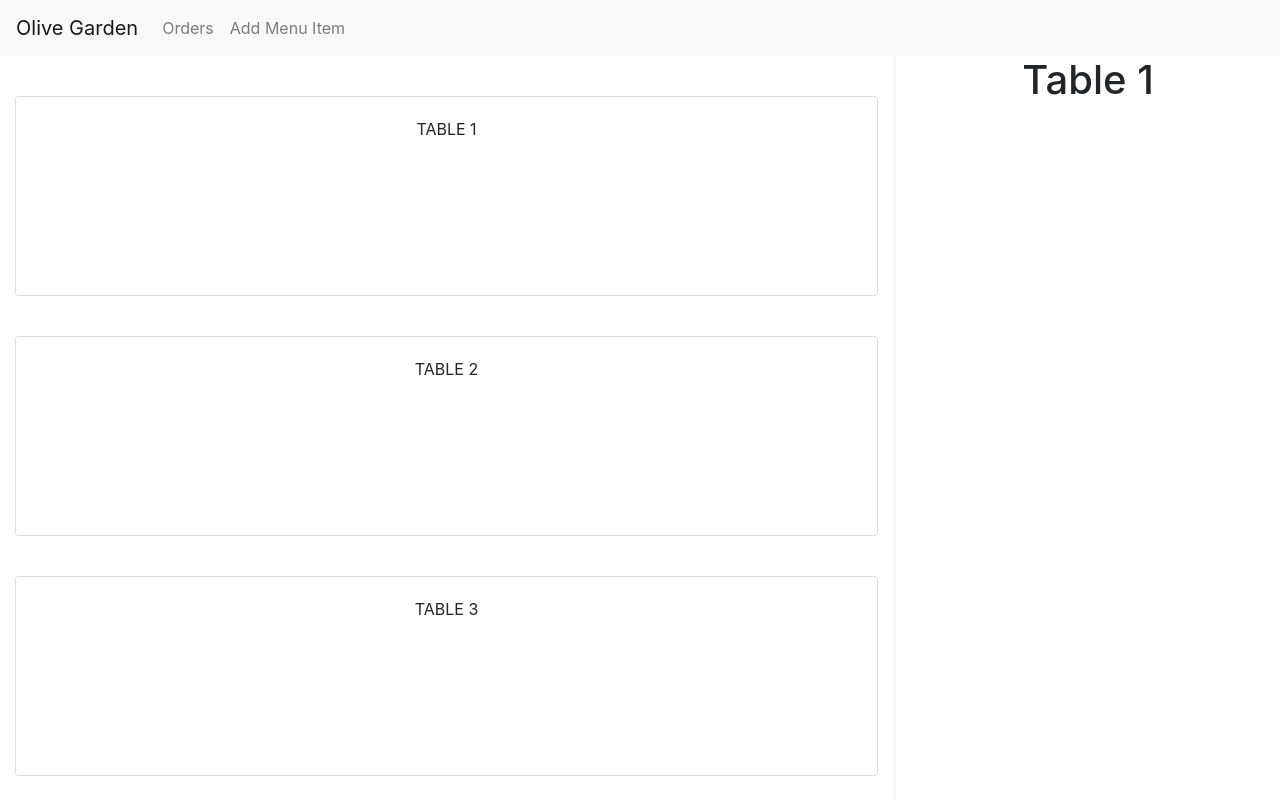
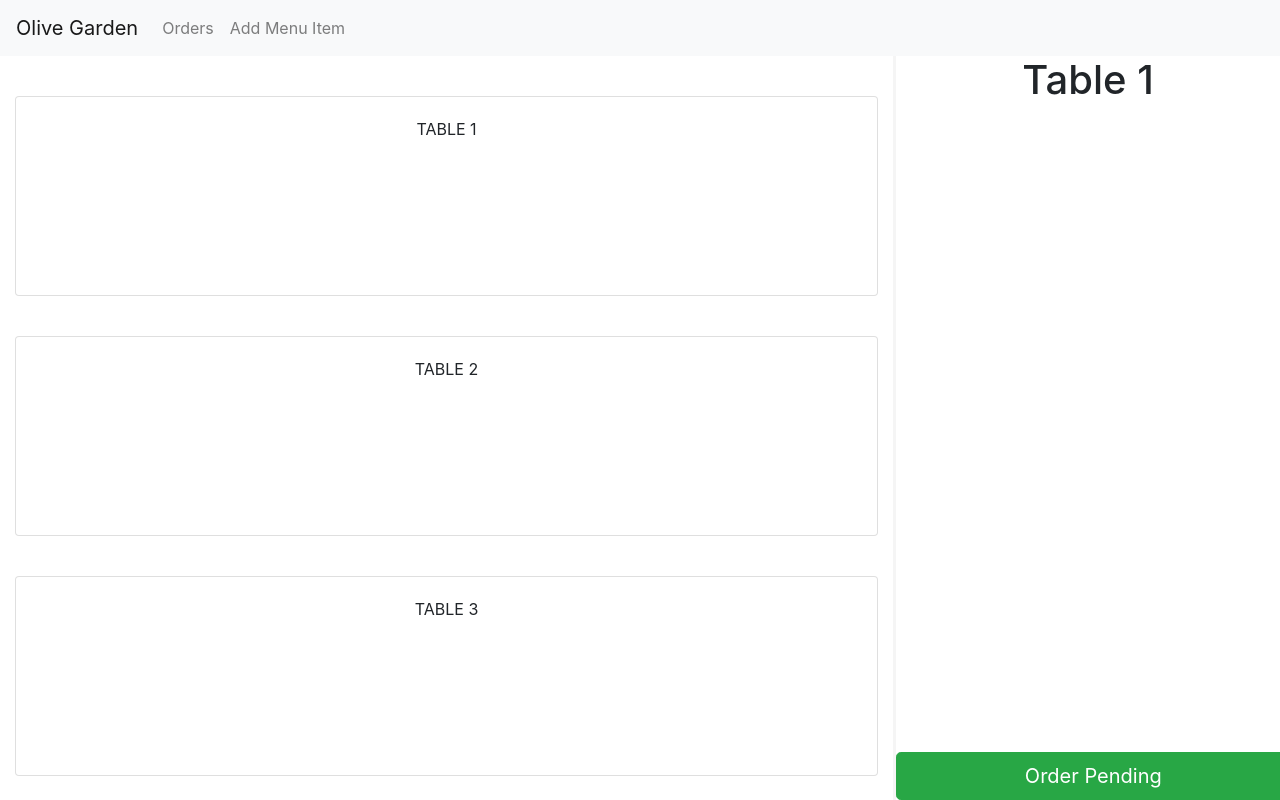
Before and after one commit to bulanov416/hackgt-2020, a React (Create React App) app in the folder restaurant/: page / in a window 1280 px wide. Built offline with nearby package versions, Linux system fonts and the light colour scheme.

Commit message:
order status update button functionality added

```diff
--- a/restaurant/src/pages/ActiveOrders.js
+++ b/restaurant/src/pages/ActiveOrders.js
@@ -4,10 +4,11 @@ import '../static/css/ActiveOrders.css';
 
 import Row from 'react-bootstrap/Row';
 import Col from 'react-bootstrap/Col';
-import ListGroup from 'react-bootstrap/ListGroup';
 import Card from "react-bootstrap/Card";
 import Container from "react-bootstrap/Container";
 import loading from "../static/assets/loading_gif.gif";
+import Navbar from 'react-bootstrap/Navbar';
+import Button from 'react-bootstrap/Button';
 
 import OrderItem from "../components/OrderItem";
 
@@ -20,7 +21,7 @@ function ActiveOrders(props) {
 
     const [ currentTable, setCurrentTable ] = useState(1);
     const [ orders, setOrders ] = useState([]);
-    const [ status, setStatus ] = useState("orderPending");
+    const [ status, setStatus ] = useState("Order Pending");
 
     const tableHandler = (tableNum) => {
         setCurrentTable(tableNum);
@@ -99,12 +100,42 @@ function ActiveOrders(props) {
                         <h1 style={{"width":"100%"}}>Table {currentTable}</h1>
                         <Container style={{'padding':'0px'}}>
                             {
-                                (orders != null) ? orderItems :
+                                (orders != {}) ? orderItems :
                                 <div style={{'width': '100%', 'textAlign': 'center'}}>
                                     <img src={loading} style={{'width': '20px'}} alt='loading...'/>
                                 </div>
                             }
                         </Container>
+                    </Col>
+                </Row>
+                <Row className={"justify-content-center fix-bottom"} style={{"width":"32%"}}>
+                    <Col style={{"paddingRight":"0px"}}>
+                        <Button size={'lg'} variant={"success"} style={{"width":"100%"}} onClick={() => {
+                            let nextStatus = "";
+                            if (status == "Order Pending") {
+                                nextStatus = "Order Received";
+                            } else if (status == "Order Received") {
+                                nextStatus = "Food Ready";
+                            } else if (status == "Food Ready") {
+                                nextStatus = "Meal Finished";
+                            } else if (status == "Meal Finished") {
+                                nextStatus = "Table Sanitized - Press to Reset";
+                            } else if (status == "Table Sanitized - Press to Reset") {
+                                nextStatus = "Order Pending";
+                                database.collection('restaurants').doc('rFxSt5fTT3Kp4NphAomx').collection('tables').doc('table'+currentTable).set({
+                                    orders: {},
+                                    status: "Order Pending"
+                                })
+                                .then(function() {
+                                    document.location = "/";
+                                })
+                            }
+                            setStatus(nextStatus);
+                            database.collection('restaurants').doc('rFxSt5fTT3Kp4NphAomx').collection('tables').doc('table'+currentTable).set({
+                                orders: orders,
+                                status: nextStatus
+                            })
+                        }}>{status}</Button>
                     </Col>
                 </Row>
             </div>
--- a/restaurant/src/static/css/ActiveOrders.css
+++ b/restaurant/src/static/css/ActiveOrders.css
@@ -26,3 +26,8 @@
     height:100%;
     overflow: hidden;
 }
+
+.fix-bottom {
+    position: fixed;
+    bottom: 0
+}
```
